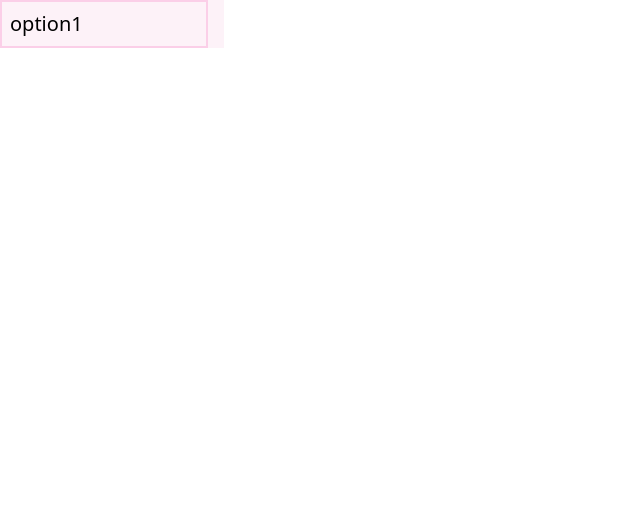
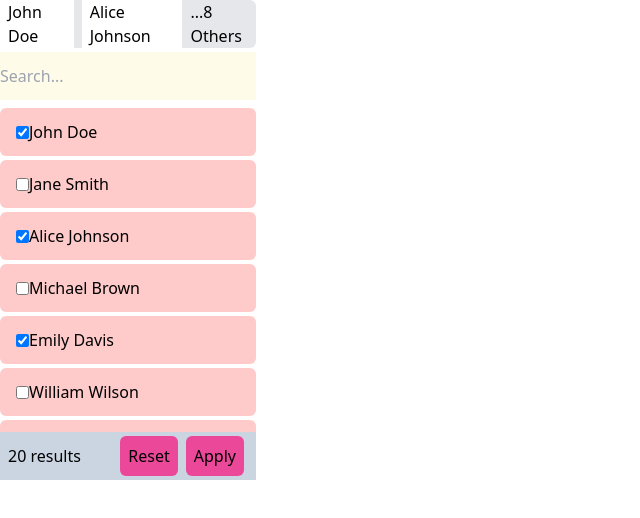
Before and after one commit to ronihere/rbsi_components, a React (Create React App) app: page / in a window 1280 px wide. Shown: the top 518 px of the page, without its empty margins (0-640 px from the left). Built offline with nearby package versions, Linux system fonts and the light colour scheme.

Commit message:
multiSelectCheckBoxDropDownWithSarchDone

```diff
--- /dev/null
+++ b/src/checkboxDropdownWithSearch.js
@@ -0,0 +1,79 @@
+import { useEffect, useState } from "react";
+
+const CheckBoxDropDownWithSearch = ({ list, onDataSend }) => {
+    const [copiedList, setCopiedList] = useState(structuredClone(list));
+    const [selectedObjects, setSelectedObjects] = useState(new Map());
+    useEffect(() => {
+        const tempMap = new Map();
+        copiedList.forEach((element) => {
+            if (element.checked) {
+                tempMap.set(element.id, element.name);
+            }
+        })
+        setSelectedObjects(tempMap);
+    }, []);
+    const dispatchToParent = () => {
+        onDataSend(copiedList);
+    }
+    const handleSearch = (searchString) => {
+        const tempList = list.filter((element) => {
+            return element.name.toLowerCase().includes(searchString);
+        })
+        setCopiedList(tempList);
+    }
+    return (
+        <div className="w-1/5">
+            <div className=" h-12 bg-gray-200 rounded-md flex justify-start items-center px- space-x-2">
+                {
+                    selectedObjects?.size ?
+                        <>
+                            {
+                                Array.from(selectedObjects.keys()).slice(0,2).map((key, index) => {
+                                    return (
+                                        <div key={key} className="bg-white rounded-lg w-fit p-2">{selectedObjects.get(key)}</div>
+                                    )
+                               })
+                            }{
+                                selectedObjects.size > 2 ?
+                                    <p>...{selectedObjects.size - 2} Others</p>
+                                    :
+                                    null
+
+                            }
+                        </>
+                        :
+                        null
+                }
+            </div>
+            <div className="max-h-96 overflow-y-auto">
+                <input className=" bg-yellow-50 focus:outline-none h-12 overflow-hidden w-full sticky top-0 my-1" placeholder="Search..." onKeyUp={(e)=>handleSearch(e.target.value.toLowerCase())}></input>
+                {copiedList.map((element) => {
+                    return (
+                        <div key={element.id} className="mt-1 h-12 overflow-hidden  bg-red-200 rounded-md flex justify-start items-center px-4">
+                            <input type="checkbox" value={element.checked} checked={element.checked} onChange={(e) => {
+                                element.checked = e.target.checked;
+                                if (e.target.checked) {
+                                    const newEntry = [element.id, element.name];
+                                    const tempMap = new Map([newEntry, ...selectedObjects]);
+                                    setSelectedObjects(tempMap);
+                                } else {
+                                    const tempMap = new Map(selectedObjects);
+                                    tempMap.delete(element.id);
+                                    setSelectedObjects(tempMap);
+                                }
+                            }}></input>{element.name}
+                        </div>
+                    )
+                })}
+            </div>
+            <div className="flex items-center justify-between px-2 bg-slate-300">
+                <p>{copiedList.length} results</p>
+                <div >
+                    <button className="py-2 px-2 m-1 rounded-md bg-pink-500" onClick={()=>setCopiedList(structuredClone(list))}>Reset</button>
+                    <button className="py-2 px-2 m-1 rounded-md bg-pink-500"onClick={()=>dispatchToParent()}>Apply</button>
+                </div>
+            </div>
+        </div>
+    )
+}
+export default CheckBoxDropDownWithSearch;
--- a/src/dropdownwithsearch.js
+++ b/src/dropdownwithsearch.js
@@ -12,7 +12,7 @@ const DropDownWithSearch = ({ options, selected, onSelectComponent }) => {
   }
   const searchList = (str) => {
     const searchedList = options.filter((ele) => {
-      return ele.description?.toLowerCase().includes(str.toLowerCase());
+      return ele.name?.toLowerCase().includes(str.toLowerCase());
     })
     // console.log(searchedList)
     setDemoList(searchedList);
--- a/src/index.js
+++ b/src/index.js
@@ -7,7 +7,7 @@ const rootElement = document.getElementById("root");
 const root = createRoot(rootElement);
 
 root.render(
-  <StrictMode>
+  // <StrictMode>
     <App />
-  </StrictMode>
+  // </StrictMode>
 );
--- a/src/parentComponent.js
+++ b/src/parentComponent.js
@@ -1,6 +1,7 @@
 import React, { useState, useEffect } from "react";
-import options from "./utils";
+import {options} from "./utils";
 import DropDownWithSearch from "./dropdownwithsearch";
+import CheckBoxDropDownWithSearch from "./checkboxDropdownWithSearch";
 
 const ParentComponent = () => {
   const [selectedData, setSelectedData] = useState(options[0]);
@@ -9,14 +10,21 @@ const ParentComponent = () => {
   }, [selectedData]);
   const handleSelected = (data) => {
     setSelectedData(data);
-    console.log(":::FROM PAPA COMPONENT, THE DATA RECEIVED IS:::", data);
+    console.log(":::THE DATA RECEIVED from DropDownWithSearch:::", data);
   };
+
+  const handleDataRecieved = (data) => {
+    console.log('Data Recieved from CheckBoxDropDownWithSearch:::', data);
+  }
   return (
-    <DropDownWithSearch
+    <>
+    {/* <DropDownWithSearch
       options={options}
       onSelectComponent={handleSelected}
       selected={selectedData}
-    />
+    /> */}
+      <CheckBoxDropDownWithSearch list={options} onDataSend={handleDataRecieved} />
+      </>
   );
 };
 export default ParentComponent;
--- a/src/utils.js
+++ b/src/utils.js
@@ -1,144 +1,202 @@
 export const options = [
   {
     id: 1,
-    value: "option1",
-    label: "Option 1",
-    name: "Option One",
-    description: "Description for Option 1"
+    name: "John Doe",
+    address: "123 Main St, City A",
+    active: true,
+    value: "john-doe",
+    label: "John Doe",
+    description: "A loyal customer from City A",
+    checked: true,
   },
   {
     id: 2,
-    value: "option2",
-    label: "Option 2",
-    name: "Option Two",
-    description: "Description for Option 2"
+    name: "Jane Smith",
+    address: "456 Elm St, City B",
+    active: false,
+    value: "jane-smith",
+    label: "Jane Smith",
+    description: "New customer from City B",
+    checked: false,
   },
   {
     id: 3,
-    value: "option3",
-    label: "Option 3",
-    name: "Option Three",
-    description: "Description for Option 3"
+    name: "Alice Johnson",
+    address: "789 Oak St, City C",
+    active: true,
+    value: "alice-johnson",
+    label: "Alice Johnson",
+    description: "Long-time customer from City C",
+    checked: true,
   },
   {
     id: 4,
-    value: "option4",
-    label: "Option 4",
-    name: "Option Four",
-    description: "Description for Option 4"
+    name: "Michael Brown",
+    address: "234 Maple St, City D",
+    active: true,
+    value: "michael-brown",
+    label: "Michael Brown",
+    description: "Frequent shopper from City D",
+    checked: false,
   },
   {
     id: 5,
-    value: "option5",
-    label: "Option 5",
-    name: "Option Five",
-    description: "Description for Option 5"
+    name: "Emily Davis",
+    address: "567 Pine St, City E",
+    active: false,
+    value: "emily-davis",
+    label: "Emily Davis",
+    description: "Occasional buyer from City E",
+    checked: true,
   },
   {
     id: 6,
-    value: "option6",
-    label: "Option 6",
-    name: "Option Six",
-    description: "Description for Option 6"
+    name: "William Wilson",
+    address: "890 Birch St, City F",
+    active: true,
+    value: "william-wilson",
+    label: "William Wilson",
+    description: "Regular customer from City F",
+    checked: false,
   },
   {
     id: 7,
-    value: "option7",
-    label: "Option 7",
-    name: "Option Seven",
-    description: "Description for Option 7"
+    name: "Sophia Taylor",
+    address: "123 Cedar St, City G",
+    active: true,
+    value: "sophia-taylor",
+    label: "Sophia Taylor",
+    description: "City G's favorite shopper",
+    checked: true,
   },
   {
     id: 8,
-    value: "option8",
-    label: "Option 8",
-    name: "Option Eight",
-    description: "Description for Option 8"
+    name: "James Jackson",
+    address: "456 Willow St, City H",
+    active: false,
+    value: "james-jackson",
+    label: "James Jackson",
+    description: "Infrequent visitor from City H",
+    checked: false,
   },
   {
     id: 9,
-    value: "option9",
-    label: "Option 9",
-    name: "Option Nine",
-    description: "Description for Option 9"
+    name: "Olivia Harris",
+    address: "789 Rose St, City I",
+    active: true,
+    value: "olivia-harris",
+    label: "Olivia Harris",
+    description: "City I's enthusiastic buyer",
+    checked: true,
   },
   {
     id: 10,
-    value: "option10",
-    label: "Option 10",
-    name: "Option Ten",
-    description: "Description for Option 10"
+    name: "Ethan Martinez",
+    address: "234 Cherry St, City J",
+    active: true,
+    value: "ethan-martinez",
+    label: "Ethan Martinez",
+    description: "Avid shopper from City J",
+    checked: false,
   },
   {
     id: 11,
-    value: "option11",
-    label: "Option 11",
-    name: "Option Eleven",
-    description: "Description for Option 11"
+    name: "Ava Anderson",
+    address: "567 Birch St, City K",
+    active: false,
+    value: "ava-anderson",
+    label: "Ava Anderson",
+    description: "Occasional customer from City K",
+    checked: true,
   },
   {
     id: 12,
-    value: "option12",
-    label: "Option 12",
-    name: "Option Twelve",
-    description: "Description for Option 12"
+    name: "Noah Nelson",
+    address: "890 Maple St, City L",
+    active: true,
+    value: "noah-nelson",
+    label: "Noah Nelson",
+    description: "City L's preferred buyer",
+    checked: false,
   },
   {
     id: 13,
-    value: "option13",
-    label: "Option 13",
-    name: "Option Thirteen",
-    description: "Description for Option 13"
+    name: "Isabella White",
+    address: "123 Pine St, City M",
+    active: true,
+    value: "isabella-white",
+    label: "Isabella White",
+    description: "Dedicated shopper from City M",
+    checked: true,
   },
   {
     id: 14,
-    value: "option14",
-    label: "Option 14",
-    name: "Option Fourteen",
-    description: "Description for Option 14"
+    name: "Liam Thompson",
+    address: "456 Cedar St, City N",
+    active: false,
+    value: "liam-thompson",
+    label: "Liam Thompson",
+    description: "City N's infrequent buyer",
+    checked: false,
   },
   {
     id: 15,
-    value: "option15",
-    label: "Option 15",
-    name: "Option Fifteen",
-    description: "Description for Option 15"
+    name: "Mia Garcia",
+    address: "789 Willow St, City O",
+    active: true,
+    value: "mia-garcia",
+    label: "Mia Garcia",
+    description: "Frequent visitor from City O",
+    checked: true,
   },
   {
     id: 16,
-    value: "option16",
-    label: "Option 16",
-    name: "Option Sixteen",
-    description: "Description for Option 16"
+    name: "Benjamin Moore",
+    address: "234 Rose St, City P",
+    active: true,
+    value: "benjamin-moore",
+    label: "Benjamin Moore",
+    description: "Loyal customer from City P",
+    checked: false,
   },
   {
     id: 17,
-    value: "option17",
-    label: "Option 17",
-    name: "Option Seventeen",
-    description: "Description for Option 17"
+    name: "Emma Hall",
+    address: "567 Cherry St, City Q",
+    active: false,
+    value: "emma-hall",
+    label: "Emma Hall",
+    description: "City Q's occasional shopper",
+    checked: true,
   },
   {
     id: 18,
-    value: "option18",
-    label: "Option 18",
-    name: "Option Eighteen",
-    description: "Description for Option 18"
+    name: "Alexander Ward",
+    address: "890 Birch St, City R",
+    active: true,
+    value: "alexander-ward",
+    label: "Alexander Ward",
+    description: "Regular buyer from City R",
+    checked: false,
   },
   {
     id: 19,
-    value: "option19",
-    label: "Option 19",
-    name: "Option Nineteen",
-    description: "Description for Option 19"
+    name: "Aria Foster",
+    address: "123 Cedar St, City S",
+    active: true,
+    value: "aria-foster",
+    label: "Aria Foster",
+    description: "City S's valued customer",
+    checked: true,
   },
   {
     id: 20,
-    value: "option20",
-    label: "Option 20",
-    name: "Option Twenty",
-    description: "Description for Option 20"
+    name: "Daniel Simmons",
+    address: "456 Willow St, City T",
+    active: false,
+    value: "daniel-simmons",
+    label: "Daniel Simmons",
+    description: "Occasional shopper from City T",
+    checked: false,
   }
 ];
-
-export default options;
```
